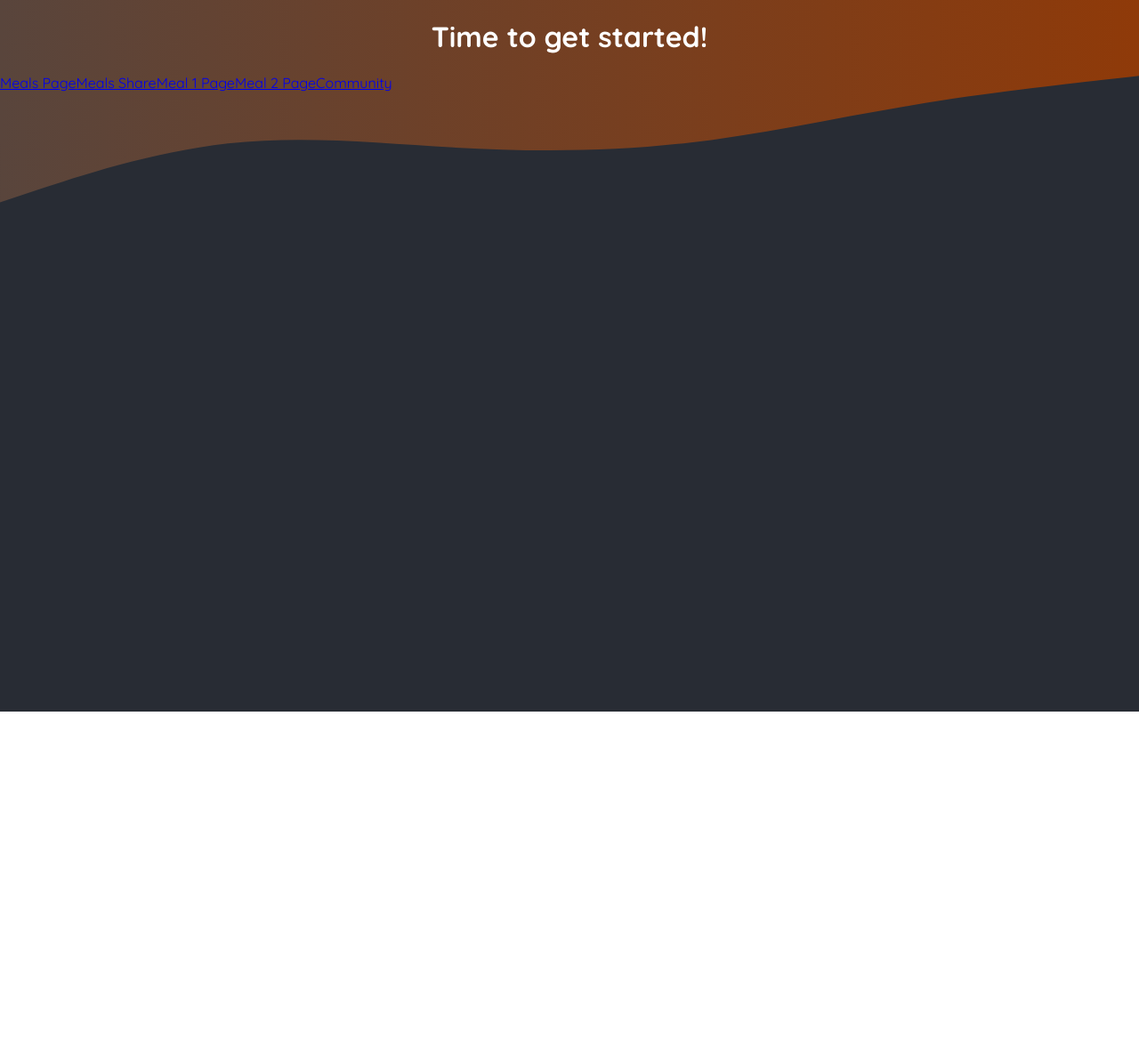
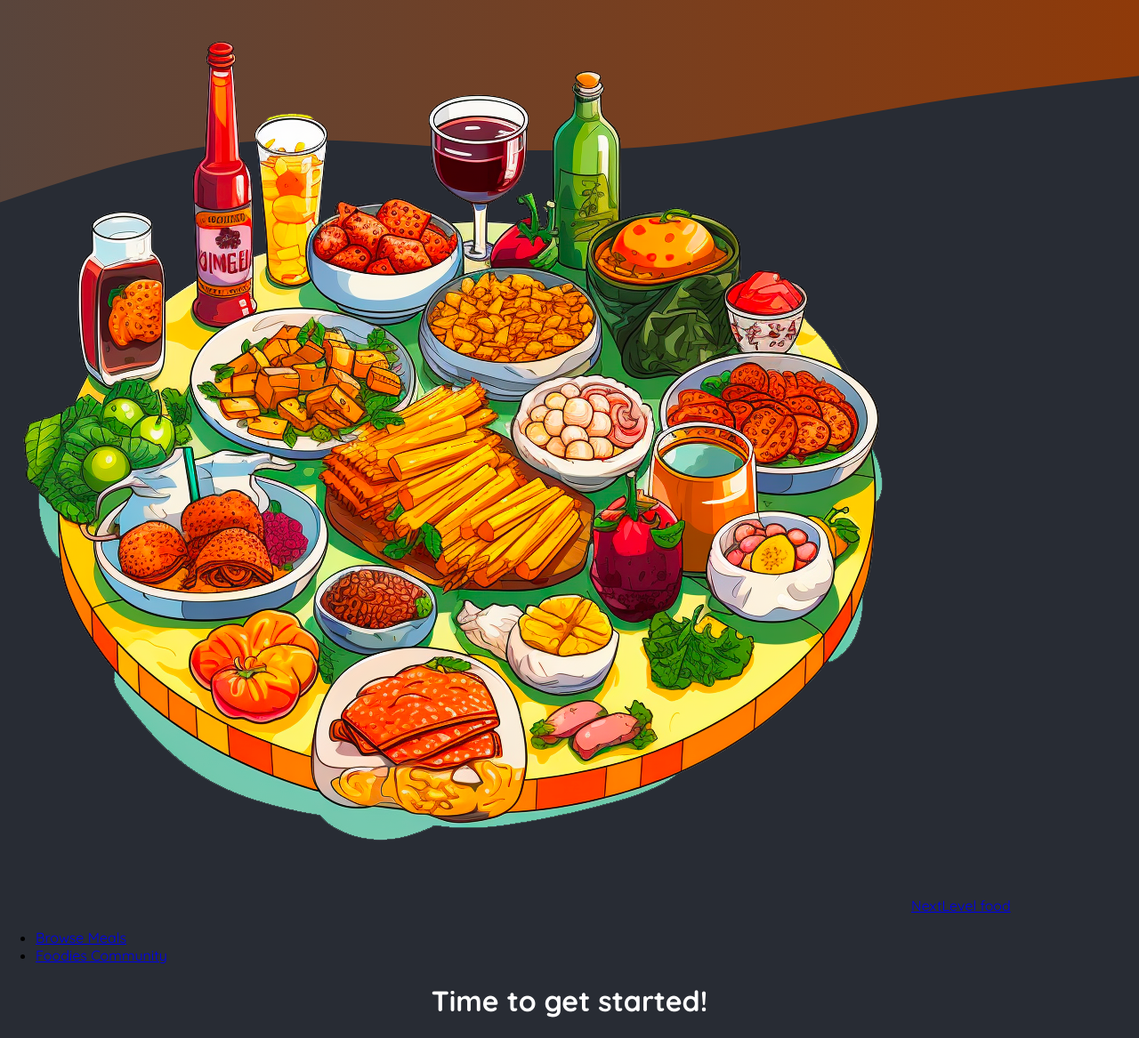
Before and after one commit to yhoyo-stelk08/foodies-app, a Next.js app: page / in a window 1280 px wide. Shown: the whole page at 89% size. Before the commit the page ends 800 px from the top, so only its background shows below. Built offline with nearby package versions, Linux system fonts and the light colour scheme.

Commit message:
feat: create new components MainHeader.jsx - create new components MainHeader.jsx. - use MainHeader components in layout. - change the variable logImg to logoImg.
 Changes to be committed:
	modified:   app/layout.js
	modified:   app/page.js
	new file:   components/MainHeader.jsx

```diff
--- a/app/layout.js
+++ b/app/layout.js
@@ -1,3 +1,4 @@
+import MainHeader from '@/components/MainHeader';
 import './globals.css';
 
 export const metadata = {
@@ -29,7 +30,7 @@ export default function RootLayout({ children }) {
             ></path>
           </svg>
         </div>
-
+        <MainHeader />
         {children}
       </body>
     </html>
--- a/app/page.js
+++ b/app/page.js
@@ -6,11 +6,6 @@ export default function Home() {
       <h1 style={{ color: 'white', textAlign: 'center' }}>
         Time to get started!
       </h1>
-      <Link href="/meals">Meals Page</Link>
-      <Link href="/meals/share">Meals Share</Link>
-      <Link href="/meals/meals-1">Meal 1 Page</Link>
-      <Link href="/meals/meals-2">Meal 2 Page</Link>
-      <Link href="/community">Community</Link>
     </main>
   );
 }
--- /dev/null
+++ b/components/MainHeader.jsx
@@ -0,0 +1,27 @@
+import Link from "next/link"
+
+import logoImg from '@/assets/logo.png'
+
+const MainHeader = () => {
+  return (
+    <header>
+        <Link href='/'>
+            <img src={logoImg.src} alt="A plate with food on it" />
+            NextLevel food
+        </Link>
+
+        <nav>
+            <ul>
+                <li>
+                    <Link href='/meals'>Browse Meals</Link>
+                </li>
+                <li>
+                    <Link href='/community'>Foodies Community</Link>
+                </li>
+            </ul>
+        </nav>
+    </header>
+  )
+}
+
+export default MainHeader
```
